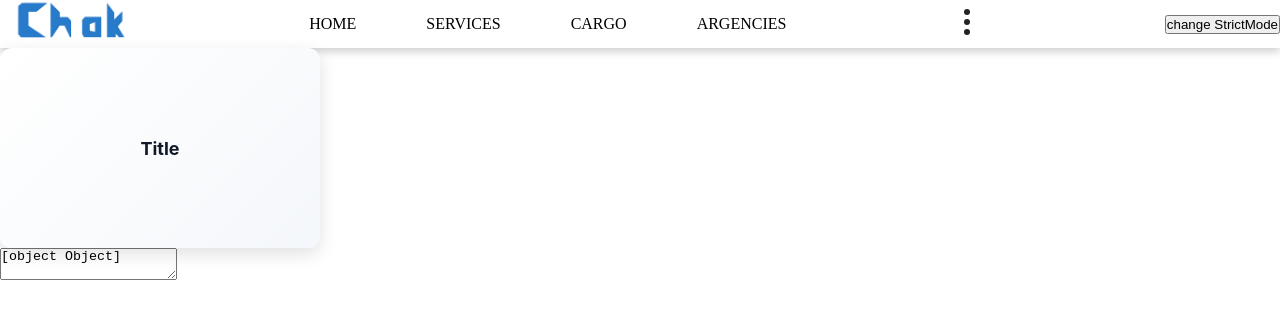
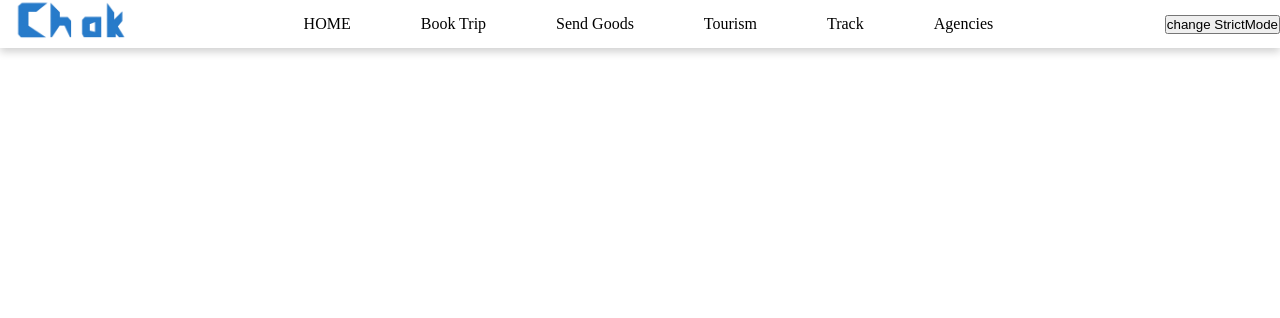
Before and after one commit to Godwill993/chak-travelling, a React (Vite) app: page / in a window 1280 px wide. Shown: the top 318 px of the page. Built offline with nearby package versions, Linux system fonts and the light colour scheme.

Commit message:
adding other lidnks to the nav bar

```diff
--- a/src/Nav.jsx
+++ b/src/Nav.jsx
@@ -24,29 +24,14 @@ function Nav(){
             <img className='logo' src="/src/assets/CHAK-LOGO.png" alt="" />
             <div className="nav-links">
                 <li>HOME</li>
-                <li>SERVICES</li>
-                <li>CARGO</li>
-                <li>ARGENCIES</li>
+                <li>Book Trip</li>
+                <li>Send Goods</li>
+                <li>Tourism</li>
+                <li>Track</li>
+                <li>Agencies</li>
             </div>
-            <div className="HAM">
-                <span className='hamm'  style={{
-    backgroundColor: theme === 'dark' ? '#fff' : '#222',
 
-  }}
-></span>
-                <span  className='hamm'  style={{
-    backgroundColor: theme === 'dark' ? '#fff' : '#222',
-
-  }}
-></span>
-                <span  className='hamm'  style={{
-    backgroundColor: theme === 'dark' ? '#fff' : '#222',
-
-  }}
-></span>
-
-            </div>
-            <div className="jtc">
+            <div className="utility-tools">
                 <div className='system-mode'>
 
       <button onClick={toggleTheme}>change StrictMode </button>
--- a/src/main.jsx
+++ b/src/main.jsx
@@ -8,8 +8,8 @@ import FLIP from './FLIP.jsx'
 createRoot(document.getElementById('root')).render(
   <StrictMode>
     <Nav/>
-    <FLIP/>
-    <textarea name="" id=""><button>send</button></textarea>
+
+
 
   </StrictMode>
 )
```
